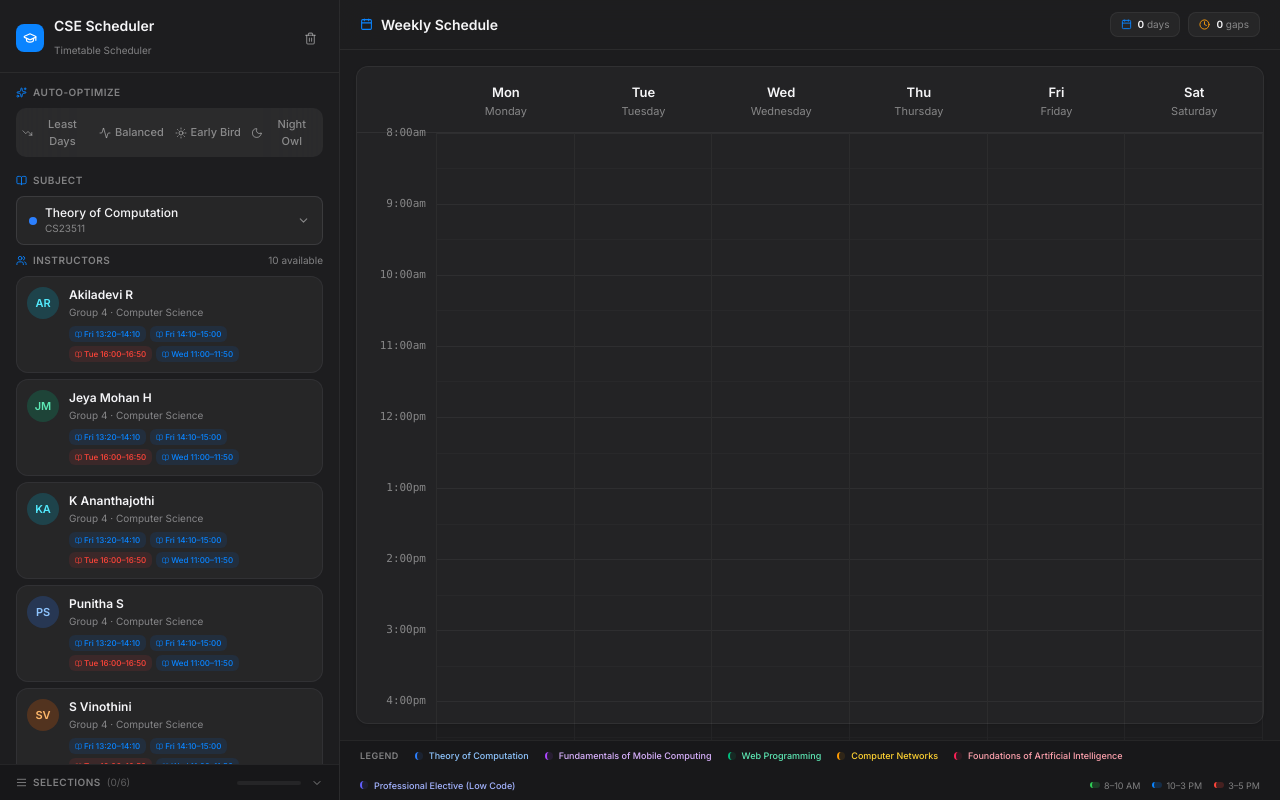
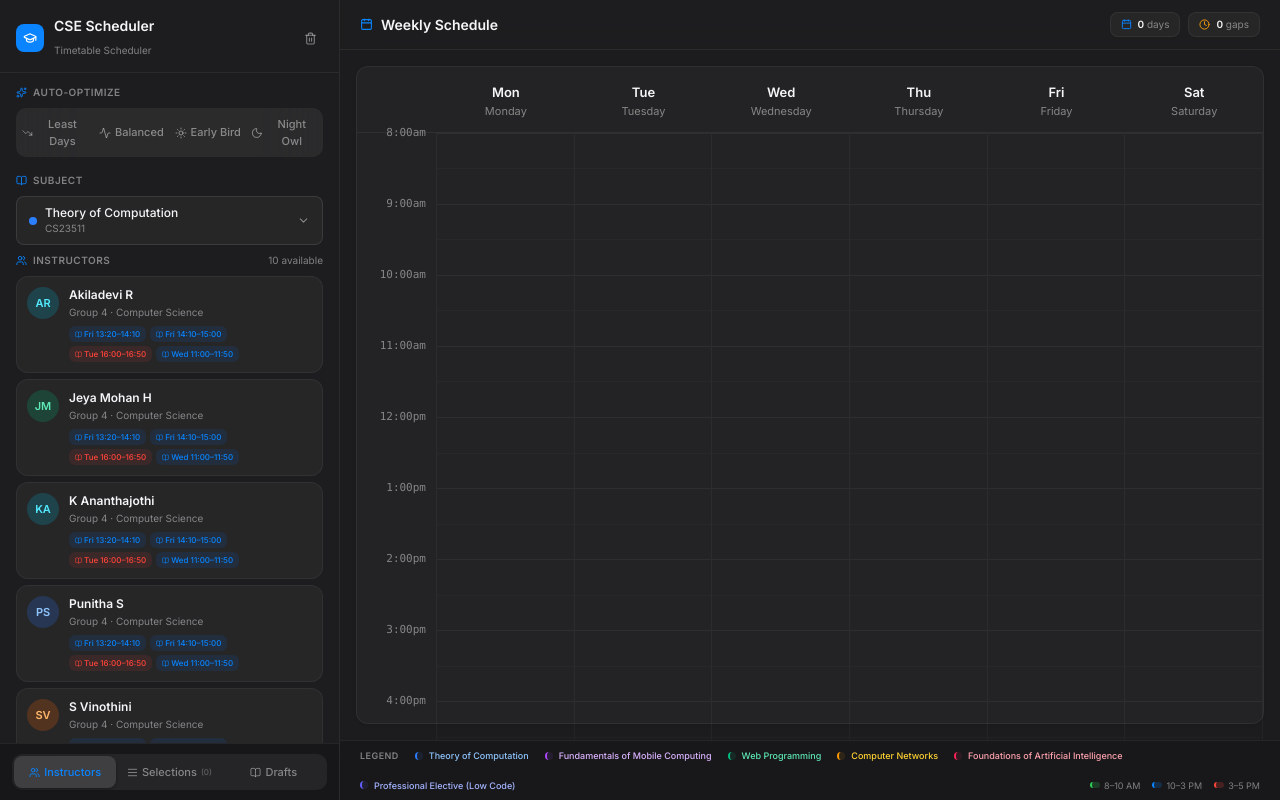
Before and after one commit to NEIL-DANIEL-A/Sem5-Timetable-Scheduler, a React (Vite) app: page / in a window 1280 px wide. Built offline with nearby package versions, Linux system fonts and the light colour scheme.

Commit message:
Added Drafts Feature

```diff
--- a/src/App.tsx
+++ b/src/App.tsx
@@ -6,7 +6,7 @@ import {
   TrendingDown, Activity, Menu, X
 } from 'lucide-react';
 import { SUBJECTS, DAYS_ORDER, GRID_START_HOUR, GRID_TOTAL_MINS } from './data';
-import { Subject, Teacher, TimeSlot, SelectionState, OptimizationStrategy, Day } from './types';
+import { Subject, Teacher, TimeSlot, SelectionState, OptimizationStrategy, Day, Draft } from './types';
 
 const toMinutes = (time: string): number => {
   const [h, m] = time.split(':').map(Number);
@@ -214,11 +214,24 @@ const STRATEGIES: { id: OptimizationStrategy; label: string; icon: React.ReactNo
   { id: 'NIGHT_OWL',       label: 'Night Owl',  icon: <Moon size={12} />         },
 ];
 
-const LS_KEY = 'rosterpro_selections';
+const LS_KEY = 'csescheduler_selections';
+const LS_DRAFTS_KEY = 'csescheduler_drafts';
+const LS_OLD_KEY = 'rosterpro_selections';
+
+const migrateOldKey = () => {
+  try {
+    const old = localStorage.getItem(LS_OLD_KEY);
+    if (old) {
+      localStorage.setItem(LS_KEY, old);
+      localStorage.removeItem(LS_OLD_KEY);
+    }
+  } catch {}
+};
 
 export default function App() {
   const [selections, setSelections] = useState<SelectionState>(() => {
     try {
+      migrateOldKey();
       const saved = localStorage.getItem(LS_KEY);
       return saved ? JSON.parse(saved) : {};
     } catch { return {}; }
@@ -230,11 +243,22 @@ export default function App() {
   const [lastStrategy, setLastStrategy] = useState<OptimizationStrategy | null>(null);
   const [optimizerMsg, setOptimizerMsg] = useState('');
   const [mobileMenuOpen, setMobileMenuOpen] = useState(false);
-  const [selectionsExpanded, setSelectionsExpanded] = useState(false);
+  const [sidebarView, setSidebarView] = useState<'instructors' | 'selections' | 'drafts'>('instructors');
+  const [drafts, setDrafts] = useState<Draft[]>(() => {
+    try {
+      const saved = localStorage.getItem(LS_DRAFTS_KEY);
+      return saved ? JSON.parse(saved) : [];
+    } catch { return []; }
+  });
+  const [draftName, setDraftName] = useState('');
 
   useEffect(() => {
     localStorage.setItem(LS_KEY, JSON.stringify(selections));
   }, [selections]);
+
+  useEffect(() => {
+    localStorage.setItem(LS_DRAFTS_KEY, JSON.stringify(drafts));
+  }, [drafts]);
 
   const selectedSlots = useMemo<TimeSlot[]>(() => {
     const result: TimeSlot[] = [];
@@ -316,6 +340,35 @@ export default function App() {
         alert('No conflict-free combination found for the given dataset.');
       }
     }, 1800);
+  }, []);
+
+  const handleSaveDraft = useCallback(() => {
+    const name = draftName.trim();
+    if (!name) return;
+    const existing = drafts.findIndex(d => d.name === name);
+    const draft: Draft = {
+      id: existing >= 0 ? drafts[existing].id : Date.now().toString(),
+      name,
+      selections: { ...selections },
+      strategy: lastStrategy,
+      savedAt: Date.now(),
+    };
+    setDrafts(prev => {
+      const next = [...prev];
+      if (existing >= 0) next[existing] = draft;
+      else next.push(draft);
+      return next;
+    });
+    setDraftName('');
+  }, [draftName, drafts, selections, lastStrategy]);
+
+  const handleLoadDraft = useCallback((draft: Draft) => {
+    setSelections(draft.selections);
+    setLastStrategy(draft.strategy);
+  }, []);
+
+  const handleDeleteDraft = useCallback((id: string) => {
+    setDrafts(prev => prev.filter(d => d.id !== id));
   }, []);
 
   const timetableEntries = useMemo(() => {
@@ -438,8 +491,8 @@ export default function App() {
           </div>
         </div>
 
-        {/* Subject Picker */}
-        {!selectionsExpanded && (
+        {/* Subject Picker — only on instructors view */}
+        {sidebarView === 'instructors' && (
         <div className="px-4 pt-2 pb-1">
           <div className="flex items-center gap-1.5 mb-2">
             <BookOpen size={11} className="text-[#0a84ff]" />
@@ -484,11 +537,12 @@ export default function App() {
         </div>
         )}
 
-        {/* ── Flex-1 Zone: Teacher List OR Expanded Selections ── */}
+        {/* ── Flex-1 Zone: 3 Views ── */}
         <div className="flex-1 overflow-y-auto px-4 pb-2">
-          {!selectionsExpanded ? (
+
+          {/* VIEW: Instructors */}
+          {sidebarView === 'instructors' && (
             <>
-              {/* Teacher List */}
               <div className="flex items-center gap-1.5 mb-2 mt-1">
                 <Users size={11} className="text-[#0a84ff]" />
                 <span className="text-[10px] font-semibold text-[rgba(255,255,255,0.45)] uppercase tracking-wider">Instructors</span>
@@ -541,10 +595,12 @@ export default function App() {
                 })}
               </div>
             </>
-          ) : (
+          )}
+
+          {/* VIEW: Selections */}
+          {sidebarView === 'selections' && (
             <>
-              {/* Expanded Selections */}
-              <div className="flex items-center gap-1.5 mb-3 mt-1">
+              <div className="flex items-center gap-1.5 mb-2 mt-1">
                 <AlignJustify size={11} className="text-[#0a84ff]" />
                 <span className="text-[10px] font-semibold text-[rgba(255,255,255,0.45)] uppercase tracking-wider">All Selections</span>
                 <span className="ml-auto text-[10px] text-[rgba(255,255,255,0.3)]">{completedCount}/{SUBJECTS.length} done</span>
@@ -585,34 +641,123 @@ export default function App() {
               </div>
             </>
           )}
+
+          {/* VIEW: Drafts */}
+          {sidebarView === 'drafts' && (
+            <>
+              <div className="flex items-center gap-1.5 mb-3 mt-1">
+                <BookOpen size={11} className="text-[#0a84ff]" />
+                <span className="text-[10px] font-semibold text-[rgba(255,255,255,0.45)] uppercase tracking-wider">Saved Drafts</span>
+                <span className="ml-auto text-[10px] text-[rgba(255,255,255,0.3)]">{drafts.length} saved</span>
               </div>
 
-        {/* Footer Toggle Bar (always visible) */}
-        <div className="border-t border-[rgba(255,255,255,0.06)] bg-[rgba(0,0,0,0.2)]">
+              {/* Save Draft Input */}
+              <div className="flex items-center gap-1.5 mb-3">
+                <input
+                  type="text"
+                  value={draftName}
+                  onChange={e => setDraftName(e.target.value)}
+                  onKeyDown={e => e.key === 'Enter' && handleSaveDraft()}
+                  placeholder="Name your draft..."
+                  className="flex-1 min-w-0 px-2.5 py-2 rounded-lg text-[11px] bg-[rgba(255,255,255,0.04)] border border-[rgba(255,255,255,0.08)] text-[#f5f5f7] placeholder:text-[rgba(255,255,255,0.25)] outline-none focus:border-[#0a84ff]/40 transition-all"
+                />
                 <button
-            onClick={() => setSelectionsExpanded(o => !o)}
-            className="w-full flex items-center justify-between px-4 py-2.5 hover:bg-[rgba(255,255,255,0.03)] transition-colors cursor-pointer"
+                  onClick={handleSaveDraft}
+                  disabled={!draftName.trim()}
+                  className="px-3 py-2 rounded-lg text-[11px] font-medium bg-[#0a84ff]/15 text-[#0a84ff] hover:bg-[#0a84ff]/25 transition-all disabled:opacity-30 disabled:cursor-not-allowed flex-shrink-0"
                 >
-            <div className="flex items-center gap-1.5">
-              <AlignJustify size={11} className="text-[rgba(255,255,255,0.45)]" />
-              <span className="text-[10px] font-semibold text-[rgba(255,255,255,0.45)] uppercase tracking-wider">
-                {selectionsExpanded ? 'Back to Instructors' : 'Selections'}
+                  Save
+                </button>
+              </div>
+
+              {/* Drafts List */}
+              {drafts.length === 0 ? (
+                <div className="flex flex-col items-center justify-center py-10 text-center">
+                  <BookOpen size={28} className="text-[rgba(255,255,255,0.1)] mb-3" />
+                  <div className="text-[11px] text-[rgba(255,255,255,0.3)]">No drafts saved yet</div>
+                  <div className="text-[9px] text-[rgba(255,255,255,0.2)] mt-1">Save your current schedule above</div>
+                </div>
+              ) : (
+                <div className="flex flex-col gap-1.5">
+                  {drafts.map(draft => (
+                    <div key={draft.id}
+                      className="apple-card p-3"
+                    >
+                      <div className="flex items-start justify-between gap-2 mb-2">
+                        <div className="flex-1 min-w-0">
+                          <div className="text-[11px] font-semibold text-[#f5f5f7] truncate">{draft.name}</div>
+                          <div className="text-[9px] text-[rgba(255,255,255,0.35)] mt-0.5">
+                            {new Date(draft.savedAt).toLocaleDateString('en-US', { month: 'short', day: 'numeric', year: 'numeric' })}
+                            {draft.strategy && ` · ${STRATEGIES.find(s => s.id === draft.strategy)?.label}`}
+                          </div>
+                        </div>
+                        <button
+                          onClick={() => handleDeleteDraft(draft.id)}
+                          className="p-1 rounded-md text-[rgba(255,255,255,0.3)] hover:text-[#ff453a] hover:bg-[#ff453a]/10 transition-all flex-shrink-0"
+                        >
+                          <Trash2 size={11} />
+                        </button>
+                      </div>
+                      {/* Preview: show selected subjects */}
+                      <div className="flex flex-wrap gap-1 mb-2">
+                        {SUBJECTS.filter(s => draft.selections[s.id]).map(s => {
+                          const col = getColor(s.id);
+                          return (
+                            <span key={s.id} className={`inline-flex items-center gap-1 px-1.5 py-0.5 rounded text-[8px] font-medium ${col.bg} ${col.text}`}>
+                              <span className={`w-1 h-1 rounded-full ${col.dot}`} />
+                              {s.code}
                             </span>
-              <span className="text-[10px] text-[rgba(255,255,255,0.3)]">({completedCount}/{SUBJECTS.length})</span>
+                          );
+                        })}
                       </div>
-            <div className="flex items-center gap-2.5">
-              <div className="w-16 h-1 rounded-full bg-[rgba(255,255,255,0.06)] overflow-hidden">
-                <div className="h-full rounded-full transition-all duration-500"
-                  style={{
-                    width: `${(completedCount / SUBJECTS.length) * 100}%`,
-                    background: completedCount === SUBJECTS.length
-                      ? '#30d158'
-                      : '#0a84ff',
-                  }} />
+                      <button
+                        onClick={() => handleLoadDraft(draft)}
+                        className="w-full py-1.5 rounded-lg text-[10px] font-medium text-[#30d158] bg-[#30d158]/10 hover:bg-[#30d158]/20 transition-all"
+                      >
+                        Load Draft
+                      </button>
                     </div>
-              <ChevronDown size={12} className={`text-[rgba(255,255,255,0.45)] transition-transform duration-200 ${selectionsExpanded ? 'rotate-180' : ''}`} />
+                  ))}
+                </div>
+              )}
+            </>
+          )}
+
+        </div>
+
+        {/* Footer: 3-Tab Segmented Control (always visible) */}
+        <div className="border-t border-[rgba(255,255,255,0.06)] bg-[rgba(0,0,0,0.2)] px-3 py-2.5">
+          <div className="sidebar-tabs">
+            <button
+              onClick={() => setSidebarView('instructors')}
+              className={sidebarView === 'instructors' ? 'active' : ''}
+            >
+              <div className="flex items-center justify-center gap-1">
+                <Users size={11} />
+                <span>Instructors</span>
               </div>
             </button>
+            <button
+              onClick={() => setSidebarView('selections')}
+              className={sidebarView === 'selections' ? 'active' : ''}
+            >
+              <div className="flex items-center justify-center gap-1">
+                <AlignJustify size={11} />
+                <span>Selections</span>
+                <span className="text-[8px] opacity-60">({completedCount})</span>
+              </div>
+            </button>
+            <button
+              onClick={() => setSidebarView('drafts')}
+              className={sidebarView === 'drafts' ? 'active' : ''}
+            >
+              <div className="flex items-center justify-center gap-1">
+                <BookOpen size={11} />
+                <span>Drafts</span>
+                {drafts.length > 0 && <span className="text-[8px] opacity-60">({drafts.length})</span>}
+              </div>
+            </button>
+          </div>
         </div>
       </aside>
 
--- a/src/index.css
+++ b/src/index.css
@@ -99,13 +99,26 @@ html, body, #root {
   padding: 2px;
 }
 
+.sidebar-tabs {
+  display: grid;
+  grid-template-columns: repeat(3, 1fr);
+  gap: 2px;
+  background: rgba(255, 255, 255, 0.06);
+  border-radius: 10px;
+  padding: 2px;
+}
+
 @media (max-width: 767px) {
   .segmented-control {
     grid-template-columns: repeat(2, 1fr);
   }
+  .sidebar-tabs {
+    grid-template-columns: repeat(3, 1fr);
+  }
 }
 
-.segmented-control button {
+.segmented-control button,
+.sidebar-tabs button {
   padding: 6px 4px;
   border-radius: 8px;
   font-size: 11px;
@@ -118,18 +131,21 @@ html, body, #root {
 }
 
 @media (max-width: 767px) {
-  .segmented-control button {
-    padding: 10px 6px;
-    font-size: 12px;
+  .segmented-control button,
+  .sidebar-tabs button {
+    padding: 10px 4px;
+    font-size: 11px;
   }
 }
 
-.segmented-control button.active {
+.segmented-control button.active,
+.sidebar-tabs button.active {
   background: rgba(255, 255, 255, 0.12);
   color: #0a84ff;
   box-shadow: 0 1px 3px rgba(0, 0, 0, 0.3);
 }
-.segmented-control button:not(.active):hover {
+.segmented-control button:not(.active):hover,
+.sidebar-tabs button:not(.active):hover {
   color: rgba(255, 255, 255, 0.7);
 }
 
```
Also changed, not shown: src/types.ts (+8 -0 lines). Lines whose indentation alone changed are shown as unchanged.
